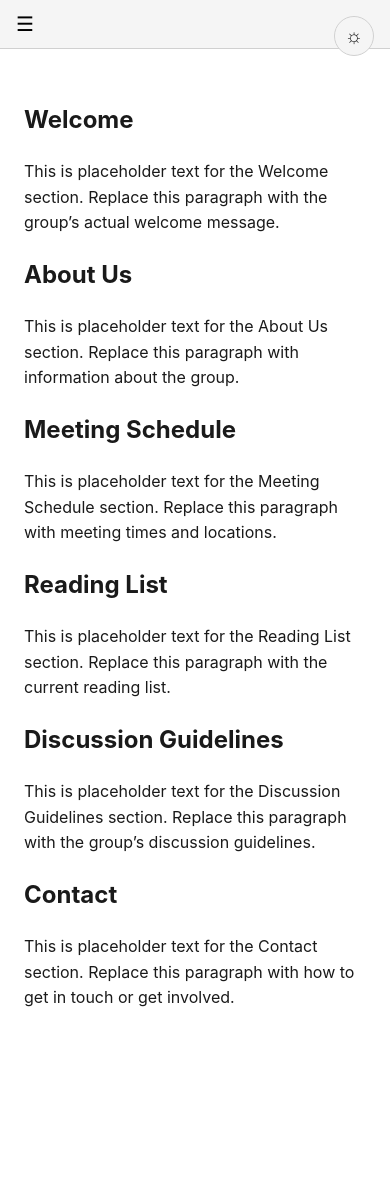
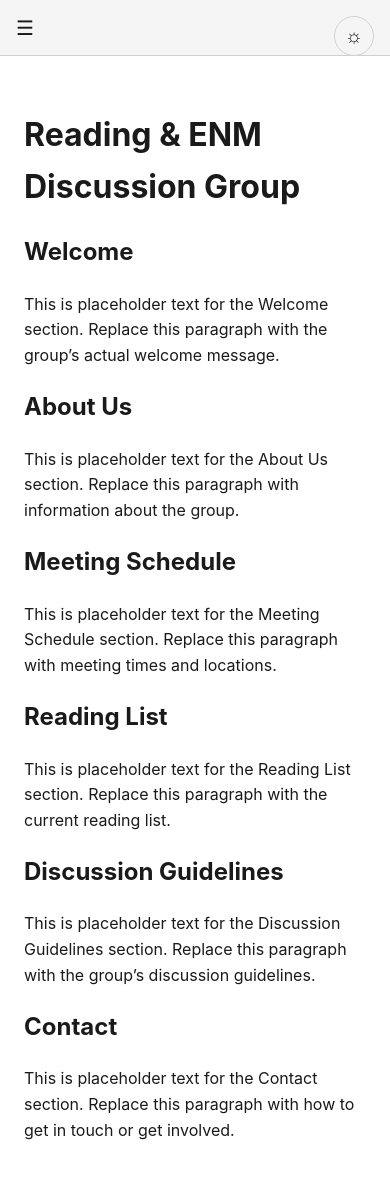
Before and after one commit to reading-enm-discussion-group/reading-enm-discussion-group.github.io, a Jekyll site: the page built from index.md, in a window 390 px wide and 1191 px high. Shown: the top 1179 px of the window. Built offline with Jekyll 4.4.1, drawn with Linux system fonts in a browser that asks for light colours.

Commit message:
fix: address final review findings from whole-branch code review
- Keep the open mobile nav on-screen when the visitor has scrolled
  (it previously rendered in normal flow at the top of the document)
- Give the hamburger icon an explicit color so it's visible in dark mode
- Stop the theme toggle from persisting an unvisited OS-default theme
  as an explicit override on every page load
- Add scroll-margin-top so the fixed mobile header doesn't cover a
  section heading after a nav jump
- Fix scroll-spy so a short or final section can still be highlighted,
  via an end-of-content sentinel plus immediate highlight on click
- Add a visible <h1> with the site title
- Fall back nav_id/title to the section's unique filename slug, and
  default a missing `order` to sort last, so malformed front matter
  can no longer produce broken/duplicate/empty anchors
- Escape section titles before rendering
- Make test/check-site.sh fail (not silently pass against a stale
  build) when `jekyll build` itself fails, and make the unique-ids
  check actually reject empty ids
- Exclude docs/, test/, and repo metadata files from the Jekyll
  build so GitHub Pages doesn't publish them as duplicate pages

Co-Authored-By: Claude Sonnet 5 <noreply@anthropic.com>

```diff
--- a/_config.yml
+++ b/_config.yml
@@ -4,3 +4,17 @@ description: "A community space for reading and discussing ethical non-monogamy.
 collections:
   sections:
     output: false
+
+defaults:
+  - scope:
+      path: ""
+      type: "sections"
+    values:
+      order: 999
+
+exclude:
+  - docs
+  - test
+  - Gemfile
+  - Gemfile.lock
+  - README.md
--- a/_layouts/default.html
+++ b/_layouts/default.html
@@ -33,18 +33,22 @@
   <nav id="site-nav" aria-label="Section navigation">
     <ul>
       {% for section in ordered_sections %}
-      <li><a href="#{{ section.nav_id }}">{{ section.title }}</a></li>
+      {% assign sid = section.nav_id | default: section.slug %}
+      <li><a href="#{{ sid }}">{{ section.title | default: section.slug | escape }}</a></li>
       {% endfor %}
     </ul>
   </nav>
 
   <main>
+    <h1>{{ site.title }}</h1>
     {% for section in ordered_sections %}
-    <section id="{{ section.nav_id }}">
-      <h2>{{ section.title }}</h2>
+    {% assign sid = section.nav_id | default: section.slug %}
+    <section id="{{ sid }}">
+      <h2>{{ section.title | default: section.slug | escape }}</h2>
       {{ section.content }}
     </section>
     {% endfor %}
+    <div id="scroll-end-sentinel" aria-hidden="true"></div>
   </main>
 
   <script src="{{ '/script.js' | relative_url }}"></script>
--- a/script.js
+++ b/script.js
@@ -22,28 +22,44 @@
 (function () {
   var navLinks = document.querySelectorAll('#site-nav a');
   var sections = document.querySelectorAll('main section');
+  var endSentinel = document.getElementById('scroll-end-sentinel');
 
   if (!navLinks.length || !sections.length || !('IntersectionObserver' in window)) {
     return;
   }
 
+  function setActive(link) {
+    navLinks.forEach(function (l) {
+      l.classList.remove('is-active');
+    });
+    link.classList.add('is-active');
+  }
+
   var linksById = {};
   navLinks.forEach(function (link) {
     linksById[link.getAttribute('href').slice(1)] = link;
+    // Give instant feedback on click rather than waiting for the observer,
+    // which matters most for a short final section that barely enters
+    // the trigger band on its own.
+    link.addEventListener('click', function () {
+      setActive(link);
+    });
   });
+
+  var lastLink = navLinks[navLinks.length - 1];
 
   var observer = new IntersectionObserver(
     function (entries) {
       entries.forEach(function (entry) {
-        var link = linksById[entry.target.id];
-        if (!link) {
+        if (!entry.isIntersecting) {
           return;
         }
-        if (entry.isIntersecting) {
-          navLinks.forEach(function (l) {
-            l.classList.remove('is-active');
-          });
-          link.classList.add('is-active');
+        // The sentinel sits after the last section, so it still enters
+        // the trigger band near the bottom of the page even when the
+        // last section itself is too short to ever reach that band.
+        var link = entry.target === endSentinel ? lastLink : linksById[entry.target.id];
+        if (link) {
+          setActive(link);
         }
       });
     },
@@ -53,6 +69,10 @@
   sections.forEach(function (section) {
     observer.observe(section);
   });
+
+  if (endSentinel) {
+    observer.observe(endSentinel);
+  }
 })();
 
 (function () {
@@ -69,9 +89,20 @@
     return window.matchMedia('(prefers-color-scheme: dark)').matches ? 'dark' : 'light';
   }
 
+  // Updates the toggle's label to match the theme currently in effect,
+  // without forcing an explicit override — an unvisited OS preference
+  // stays live (e.g. tracks the OS switching at sunset) until the user
+  // actually clicks the toggle.
+  function reflectTheme(theme) {
+    toggle.setAttribute('aria-label', theme === 'dark' ? 'Switch to light theme' : 'Switch to dark theme');
+  }
+
+  // Sets an explicit, persisted override. Only called from the click
+  // handler — never on load — so visiting the page doesn't itself bake
+  // in whatever the OS happened to prefer at the time.
   function applyTheme(theme) {
     document.documentElement.setAttribute('data-theme', theme);
-    toggle.setAttribute('aria-label', theme === 'dark' ? 'Switch to light theme' : 'Switch to dark theme');
+    reflectTheme(theme);
     try {
       localStorage.setItem('theme', theme);
     } catch (e) {
@@ -79,7 +110,7 @@
     }
   }
 
-  applyTheme(currentTheme());
+  reflectTheme(currentTheme());
 
   toggle.addEventListener('click', function () {
     applyTheme(currentTheme() === 'dark' ? 'light' : 'dark');
--- a/styles.css
+++ b/styles.css
@@ -75,7 +75,7 @@ a {
   position: fixed;
   top: 1rem;
   right: 1rem;
-  z-index: 20;
+  z-index: 25;
   width: 2.5rem;
   height: 2.5rem;
   border-radius: 50%;
@@ -135,15 +135,26 @@ main {
 }
 
 @media (max-width: 767.98px) {
+  body {
+    padding-top: 3.5rem;
+  }
+
+  main section {
+    scroll-margin-top: 4rem;
+  }
+
   .nav-toggle {
     display: block;
-    position: sticky;
+    position: fixed;
     top: 0;
-    z-index: 10;
-    width: 100%;
-    padding: 0.75rem 1rem;
+    left: 0;
+    right: 0;
+    height: 3.5rem;
+    z-index: 20;
+    padding: 0 1rem;
     font-size: 1.25rem;
     background: var(--surface);
+    color: var(--text); /* keep the icon visible in dark mode */
     border: none;
     border-bottom: 1px solid var(--border);
     text-align: left;
@@ -155,5 +166,13 @@ main {
 
   #site-nav.is-open {
     display: block;
+    position: fixed; /* keep the menu on-screen after scrolling */
+    top: 3.5rem;
+    left: 0;
+    right: 0;
+    bottom: 0;
+    overflow-y: auto;
+    z-index: 15;
+    background: var(--bg);
   }
 }
```
Also changed, not shown: 1 other file.
